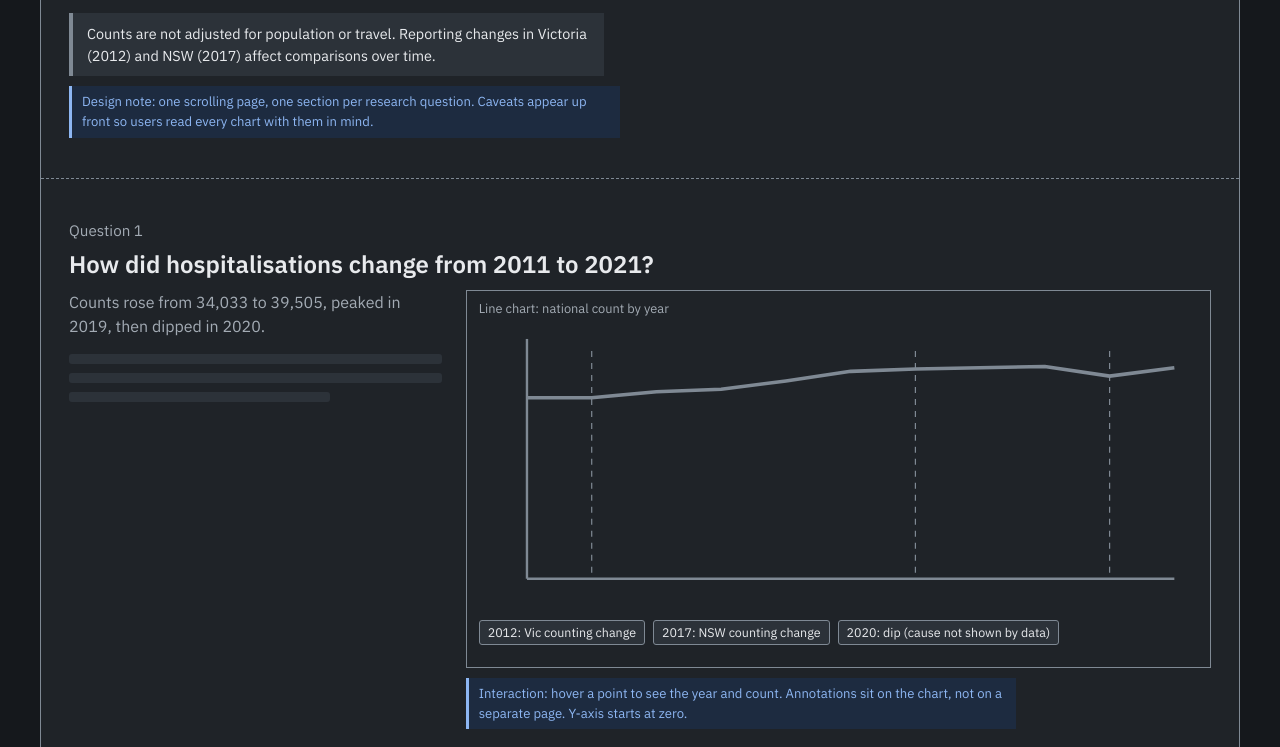
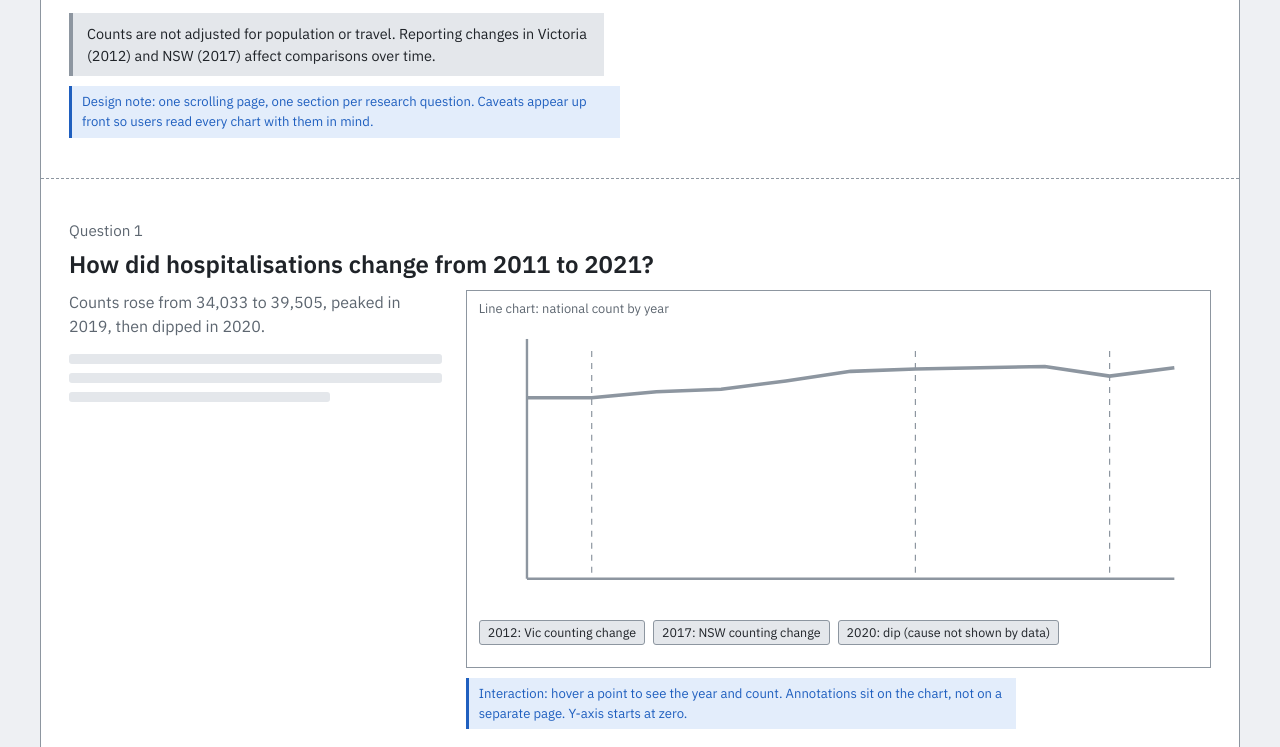
Before and after one commit to woonuae/DataVis_5, a plain HTML site: page design/wireframe/index.html in a window 1280 px wide. Shown: the part 369-1116 px from the top of the page. Drawn offline with Linux system fonts and the dark colour scheme.

Commit message:
Wireframe and storyboard: light mode

```diff
--- a/design/storyboard/css/style.css
+++ b/design/storyboard/css/style.css
@@ -8,16 +8,8 @@
   --fill: #8d96a0;
   --soft: #dde1e6;
   --highlight: #1f5fbf;
-  color-scheme: light;
+  color-scheme: light only;
 }
-@media (prefers-color-scheme: dark) {
-  :root {
-    --bg: #15181c; --card: #1f2328; --ink: #e8eaed; --muted: #a3abb4;
-    --line: #7f8994; --fill: #7f8994; --soft: #2f363d; --highlight: #8db6f2;
-    color-scheme: dark;
-  }
-}
-
 * { box-sizing: border-box; }
 body {
   margin: 0; background: var(--bg); color: var(--ink);
--- a/design/wireframe/css/style.css
+++ b/design/wireframe/css/style.css
@@ -10,16 +10,8 @@
   --note: #1f5fbf;        /* design-note colour */
   --note-bg: #e3edfb;
   --focus: #1f5fbf;
-  color-scheme: light;
+  color-scheme: light only;
 }
-@media (prefers-color-scheme: dark) {
-  :root {
-    --bg: #15181c; --page: #1f2328; --ink: #e8eaed; --muted: #a3abb4;
-    --box: #2c3239; --line: #7f8994; --note: #8db6f2; --note-bg: #1d2b40;
-    --focus: #8db6f2; color-scheme: dark;
-  }
-}
-
 * { box-sizing: border-box; }
 body {
   margin: 0; background: var(--bg); color: var(--ink);
```
